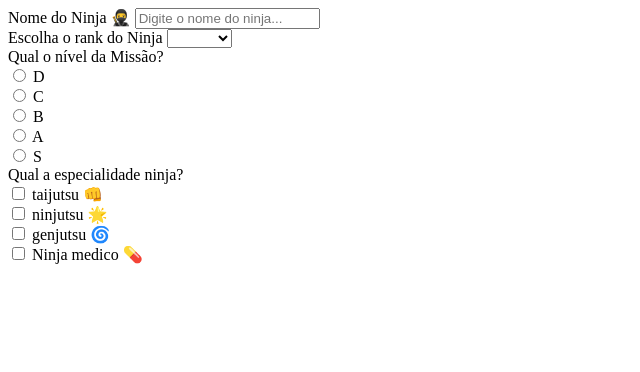
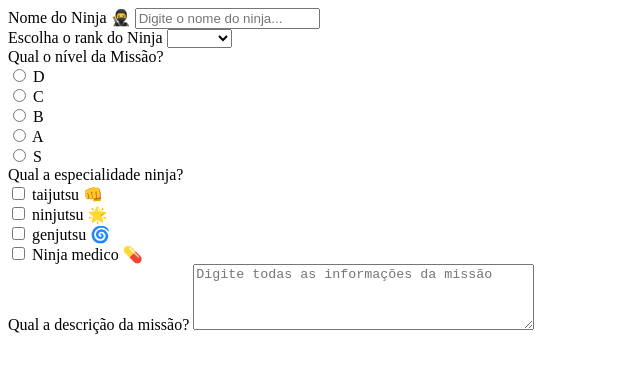
Before and after one commit to mariaclara44/progresso-html, a plain HTML site: page pages/formulario.html in a window 1280 px wide. Shown: the whole page, without its empty margins (0-640 px from the left). Drawn offline with Linux system fonts and the light colour scheme.

Commit message:
Feat: Conclui a quinta etapa da missão ninja

```diff
--- a/pages/formulario.html
+++ b/pages/formulario.html
@@ -87,6 +87,15 @@
                 Ninja medico 💊
             </label>
         </div>
+        <div class="descricao">
+            <label for="descricao">Qual a descrição da missão?</label>
+            <textarea name="descricao"
+            id="descricao"
+            placeholder="Digite todas as informações da missão"
+            rows="4"
+            cols="40"
+            ></textarea>
+        </div>
     </div>
   </form>
  </body>
```
